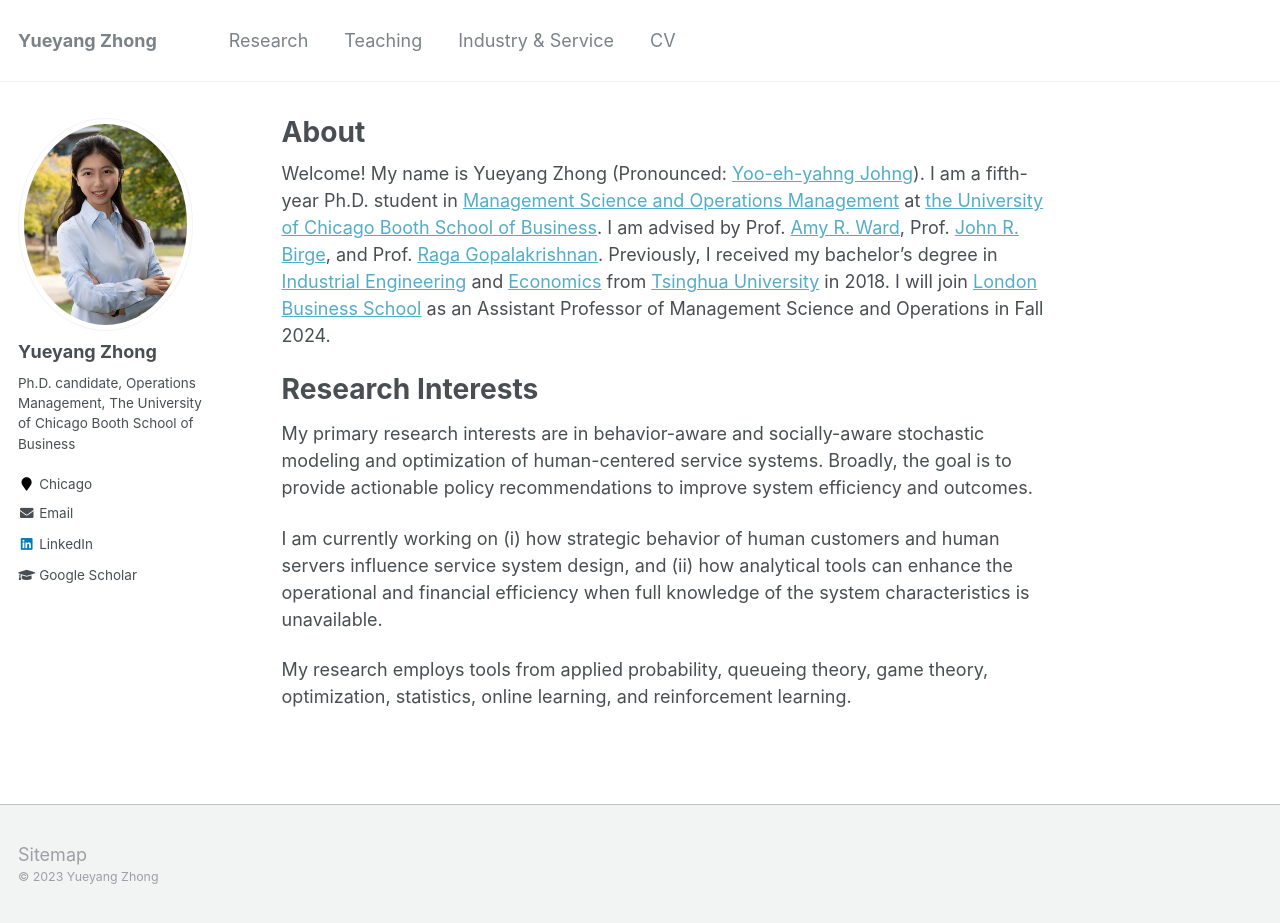
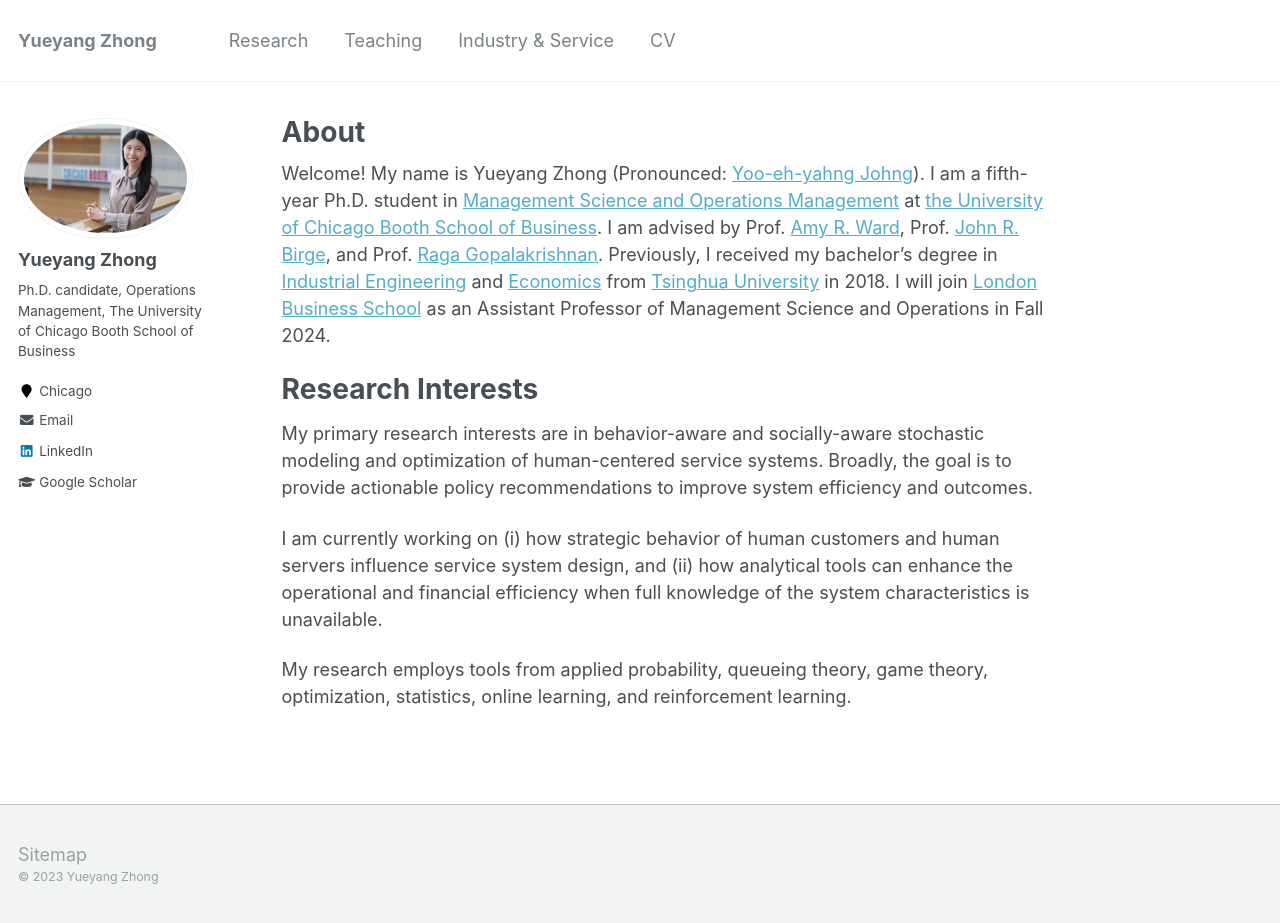
Before and after one commit to alicemengqi/site, a Jekyll site: the page built from _pages/about.md, in a window 1280 px wide and 923 px high. Built offline with Jekyll 4.4.1, drawn with Linux system fonts in a browser that asks for light colours.

Commit message:
Update _config.yml

```diff
--- a/_config.yml
+++ b/_config.yml
@@ -81,7 +81,7 @@ analytics:
 # Site Author
 author:
   name             : "Yueyang Zhong"
-  avatar           : "YueyangZhong_middlesize_profile.jpg"
+  avatar           : "Headshot2023.jpg"
   bio              : "Ph.D. candidate, Operations Management, The University of Chicago Booth School of Business"
   location         : "Chicago"
   employer         :
```
